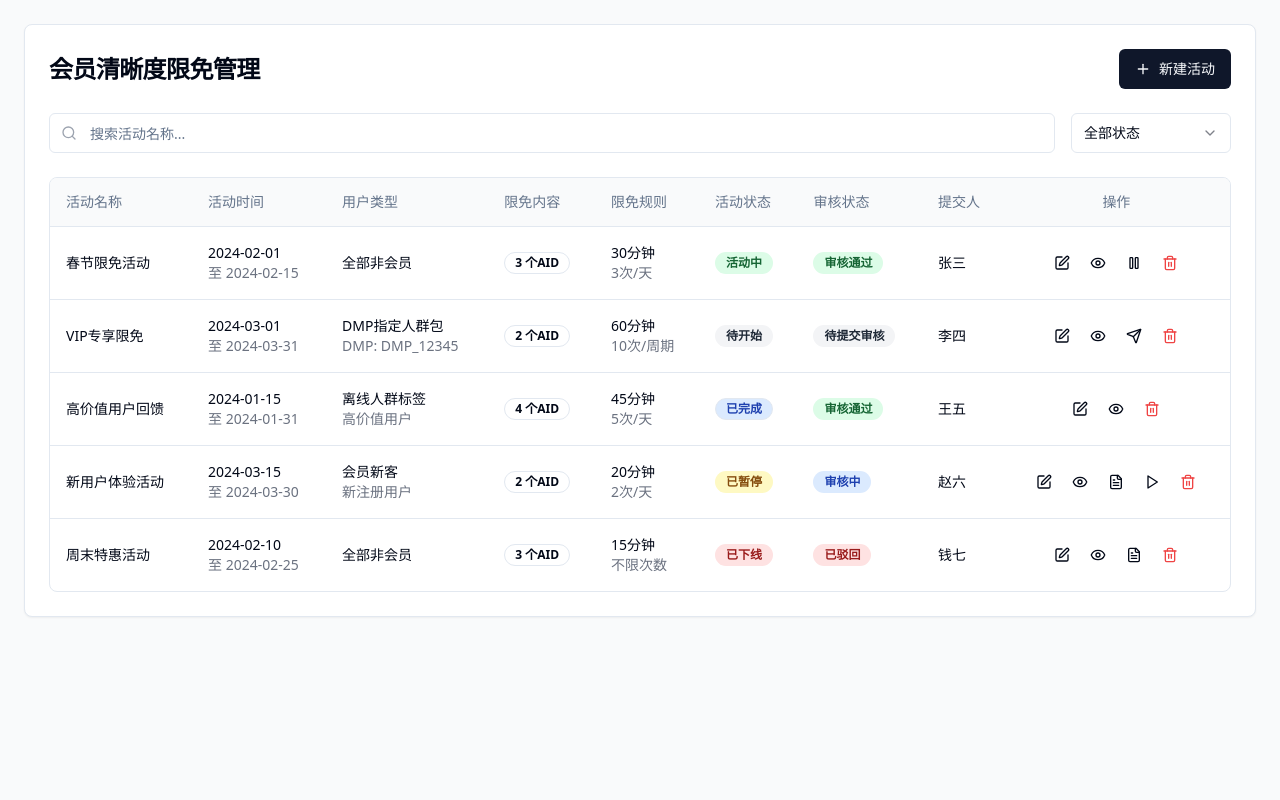
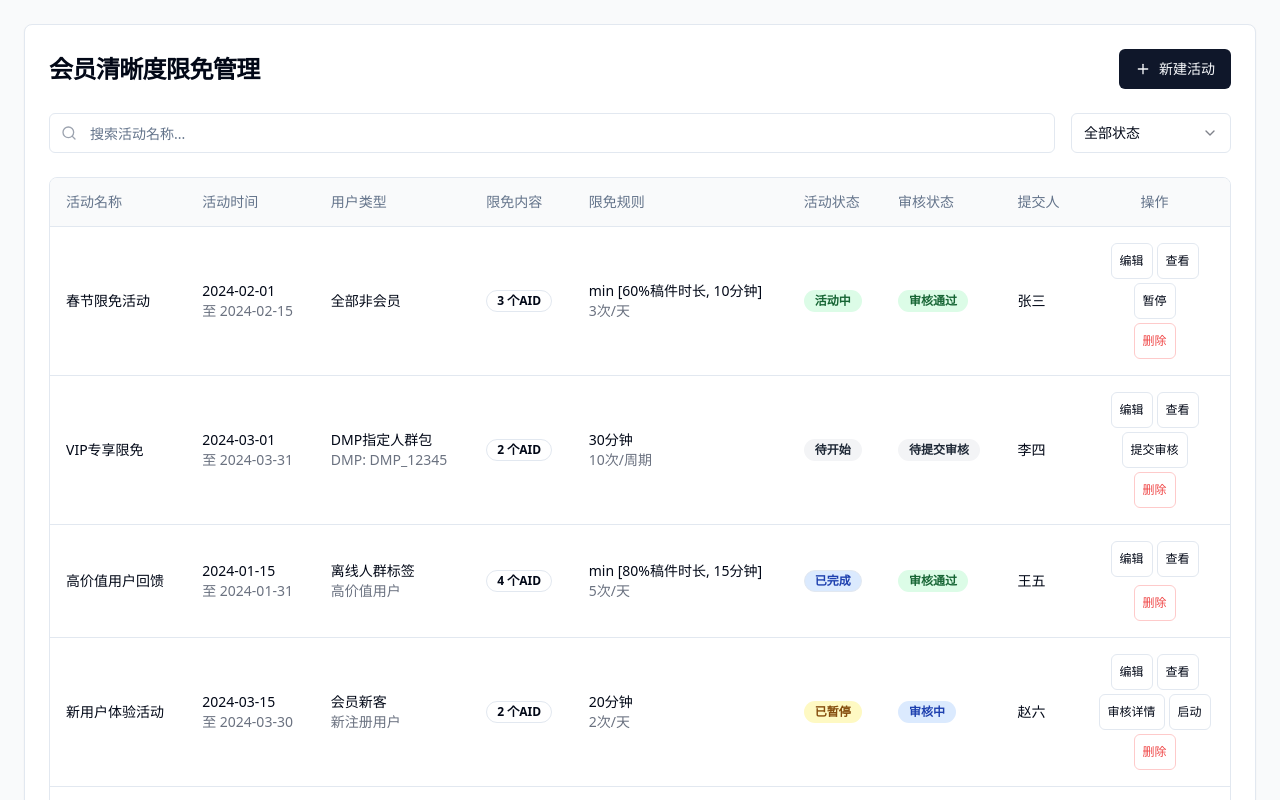
Before and after one commit to xlizoO/clarity-campaign-manager, a React (Vite) app: page /activity-management in a window 1280 px wide. Shown: the top 800 px of the page. Built offline with nearby package versions, Linux system fonts and the light colour scheme.

Commit message:
Refactor: Update activity list page
- Replace icons with text buttons in the operation column.
- Update data columns to reflect the latest activity creation page fields.

```diff
--- a/src/components/ActivityList.tsx
+++ b/src/components/ActivityList.tsx
@@ -1,3 +1,4 @@
+
 import React, { useState } from 'react';
 import { Button } from "@/components/ui/button";
 import { Input } from "@/components/ui/input";
@@ -6,7 +7,7 @@ import { Badge } from "@/components/ui/badge";
 import { Table, TableBody, TableCell, TableHead, TableHeader, TableRow } from "@/components/ui/table";
 import { Select, SelectContent, SelectItem, SelectTrigger, SelectValue } from "@/components/ui/select";
 import { Dialog, DialogContent, DialogHeader, DialogTitle, DialogTrigger } from "@/components/ui/dialog";
-import { Search, Plus, Edit, Pause, Play, Eye, Trash2, FileText, Send } from "lucide-react";
+import { Search, Plus } from "lucide-react";
 import { format } from "date-fns";
 import { useToast } from "@/hooks/use-toast";
 
@@ -40,7 +41,7 @@ const ActivityList: React.FC<ActivityListProps> = ({ onCreateNew, onEdit }) => {
   const [statusFilter, setStatusFilter] = useState('all');
   const [selectedActivity, setSelectedActivity] = useState<Activity | null>(null);
 
-  // 模拟数据 - 包含所有状态组合
+  // 更新模拟数据 - 根据最新的表单字段结构
   const [activities, setActivities] = useState<Activity[]>([
     {
       id: '1',
@@ -49,7 +50,7 @@ const ActivityList: React.FC<ActivityListProps> = ({ onCreateNew, onEdit }) => {
       endDate: new Date('2024-02-15'),
       userType: '全部非会员',
       contentAids: ['AID001', 'AID002', 'AID003'],
-      durationLimit: '30',
+      durationLimit: 'min [60%稿件时长, 10分钟]',
       frequencyType: 'daily',
       frequencyValue: '3',
       status: '活动中',
@@ -65,7 +66,7 @@ const ActivityList: React.FC<ActivityListProps> = ({ onCreateNew, onEdit }) => {
       userType: 'DMP指定人群包',
       dmpId: 'DMP_12345',
       contentAids: ['AID004', 'AID005'],
-      durationLimit: '60',
+      durationLimit: '30分钟',
       frequencyType: 'campaign',
       frequencyValue: '10',
       status: '待开始',
@@ -81,7 +82,7 @@ const ActivityList: React.FC<ActivityListProps> = ({ onCreateNew, onEdit }) => {
       userType: '离线人群标签',
       offlineTag: '高价值用户',
       contentAids: ['AID006', 'AID007', 'AID008', 'AID009'],
-      durationLimit: '45',
+      durationLimit: 'min [80%稿件时长, 15分钟]',
       frequencyType: 'daily',
       frequencyValue: '5',
       status: '已完成',
@@ -97,7 +98,7 @@ const ActivityList: React.FC<ActivityListProps> = ({ onCreateNew, onEdit }) => {
       userType: '会员新客',
       userSubType: '新注册用户',
       contentAids: ['AID010', 'AID011'],
-      durationLimit: '20',
+      durationLimit: '20分钟',
       frequencyType: 'daily',
       frequencyValue: '2',
       status: '已暂停',
@@ -112,7 +113,7 @@ const ActivityList: React.FC<ActivityListProps> = ({ onCreateNew, onEdit }) => {
       endDate: new Date('2024-02-25'),
       userType: '全部非会员',
       contentAids: ['AID012', 'AID013', 'AID014'],
-      durationLimit: '15',
+      durationLimit: 'min [50%稿件时长, 8分钟]',
       frequencyType: 'campaign',
       frequencyValue: '-1',
       status: '已下线',
@@ -269,12 +270,12 @@ const ActivityList: React.FC<ActivityListProps> = ({ onCreateNew, onEdit }) => {
             <div className="grid grid-cols-2 gap-4">
               <div>
                 <label className="font-medium text-sm text-gray-600">限免时长</label>
-                <p className="mt-1">{selectedActivity.durationLimit} 分钟</p>
+                <p className="mt-1">{selectedActivity.durationLimit}</p>
               </div>
               <div>
                 <label className="font-medium text-sm text-gray-600">限免频次</label>
                 <p className="mt-1">
-                  {selectedActivity.frequencyValue} {selectedActivity.frequencyType === 'daily' ? '次/天' : '次/活动周期内'}
+                  {selectedActivity.frequencyValue === '-1' ? '不限次数' : `${selectedActivity.frequencyValue} ${selectedActivity.frequencyType === 'daily' ? '次/天' : '次/活动周期内'}`}
                 </p>
               </div>
             </div>
@@ -369,7 +370,7 @@ const ActivityList: React.FC<ActivityListProps> = ({ onCreateNew, onEdit }) => {
                     </TableCell>
                     <TableCell>
                       <div className="text-sm">
-                        <div>{activity.durationLimit}分钟</div>
+                        <div>{activity.durationLimit}</div>
                         <div className="text-gray-500">
                           {activity.frequencyValue === '-1' ? '不限次数' : `${activity.frequencyValue}${activity.frequencyType === 'daily' ? '次/天' : '次/周期'}`}
                         </div>
@@ -379,75 +380,78 @@ const ActivityList: React.FC<ActivityListProps> = ({ onCreateNew, onEdit }) => {
                     <TableCell>{getApprovalStatusBadge(activity.approvalStatus)}</TableCell>
                     <TableCell>{activity.submittedBy}</TableCell>
                     <TableCell>
-                      <div className="flex gap-1 justify-center">
+                      <div className="flex flex-col gap-1 items-center">
+                        <div className="flex gap-1">
                           <Button
-                          variant="ghost"
+                            variant="outline"
                             size="sm"
                             onClick={() => onEdit(activity)}
-                          className="h-8 w-8 p-0 hover:bg-blue-50"
+                            className="text-xs px-2 py-1"
                           >
-                          <Edit className="h-4 w-4" />
+                            编辑
                           </Button>
                           <Button
-                          variant="ghost"
+                            variant="outline"
                             size="sm"
                             onClick={() => setSelectedActivity(activity)}
-                          className="h-8 w-8 p-0 hover:bg-green-50"
+                            className="text-xs px-2 py-1"
                           >
-                          <Eye className="h-4 w-4" />
+                            查看
                           </Button>
+                        </div>
 
+                        <div className="flex gap-1">
                           {/* 审核状态相关操作 */}
                           {activity.approvalStatus === '待提交审核' && (
                             <Button
-                            variant="ghost"
+                              variant="outline"
                               size="sm"
                               onClick={() => handleSubmitForApproval(activity.id)}
-                            className="h-8 w-8 p-0 hover:bg-purple-50"
-                            title="提交审核"
+                              className="text-xs px-2 py-1"
                             >
-                            <Send className="h-4 w-4" />
+                              提交审核
                             </Button>
                           )}
                           {(activity.approvalStatus === '审核中' || activity.approvalStatus === '已驳回') && (
                             <Button
-                            variant="ghost"
+                              variant="outline"
                               size="sm"
                               onClick={() => handleViewApprovalDetails(activity.id)}
-                            className="h-8 w-8 p-0 hover:bg-orange-50"
-                            title="查看审核详情"
+                              className="text-xs px-2 py-1"
                             >
-                            <FileText className="h-4 w-4" />
+                              审核详情
                             </Button>
                           )}
 
                           {/* 活动状态相关操作 */}
                           {activity.status === '活动中' ? (
                             <Button
-                            variant="ghost"
+                              variant="outline"
                               size="sm"
                               onClick={() => handleStatusChange(activity.id, '已暂停')}
-                            className="h-8 w-8 p-0 hover:bg-yellow-50"
+                              className="text-xs px-2 py-1"
                             >
-                            <Pause className="h-4 w-4" />
+                              暂停
                             </Button>
                           ) : activity.status === '已暂停' ? (
                             <Button
-                            variant="ghost"
+                              variant="outline"
                               size="sm"
                               onClick={() => handleStatusChange(activity.id, '活动中')}
-                            className="h-8 w-8 p-0 hover:bg-green-50"
+                              className="text-xs px-2 py-1"
                             >
-                            <Play className="h-4 w-4" />
+                              启动
                             </Button>
                           ) : null}
+                        </div>
+
                         <Button
-                          variant="ghost"
+                          variant="outline"
                           size="sm"
                           onClick={() => handleDelete(activity.id)}
-                          className="h-8 w-8 p-0 hover:bg-red-50"
+                          className="text-xs px-2 py-1 text-red-500 border-red-200 hover:bg-red-50"
                         >
-                          <Trash2 className="h-4 w-4 text-red-500" />
+                          删除
                         </Button>
                       </div>
                     </TableCell>
```
Lines whose indentation alone changed are shown as unchanged.
